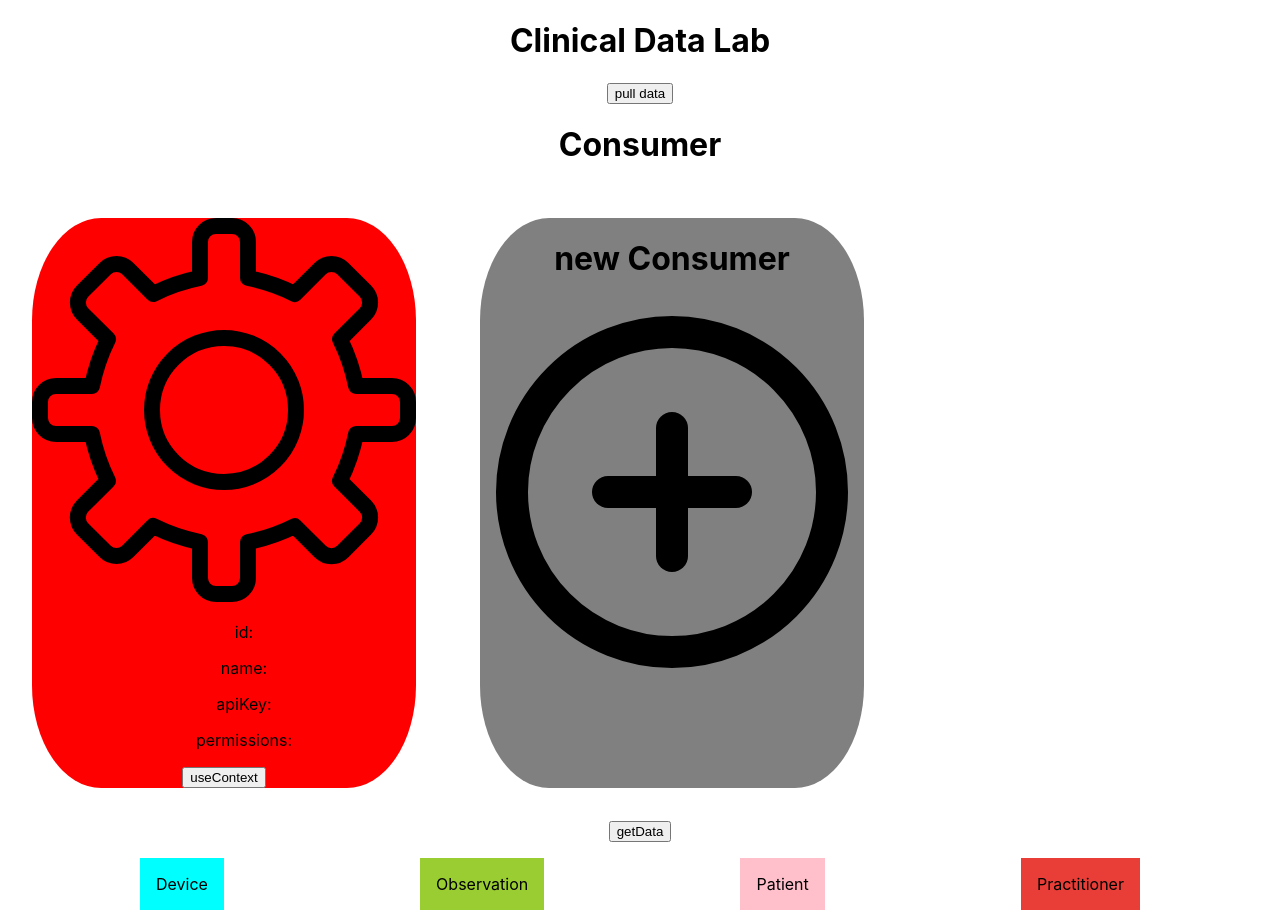
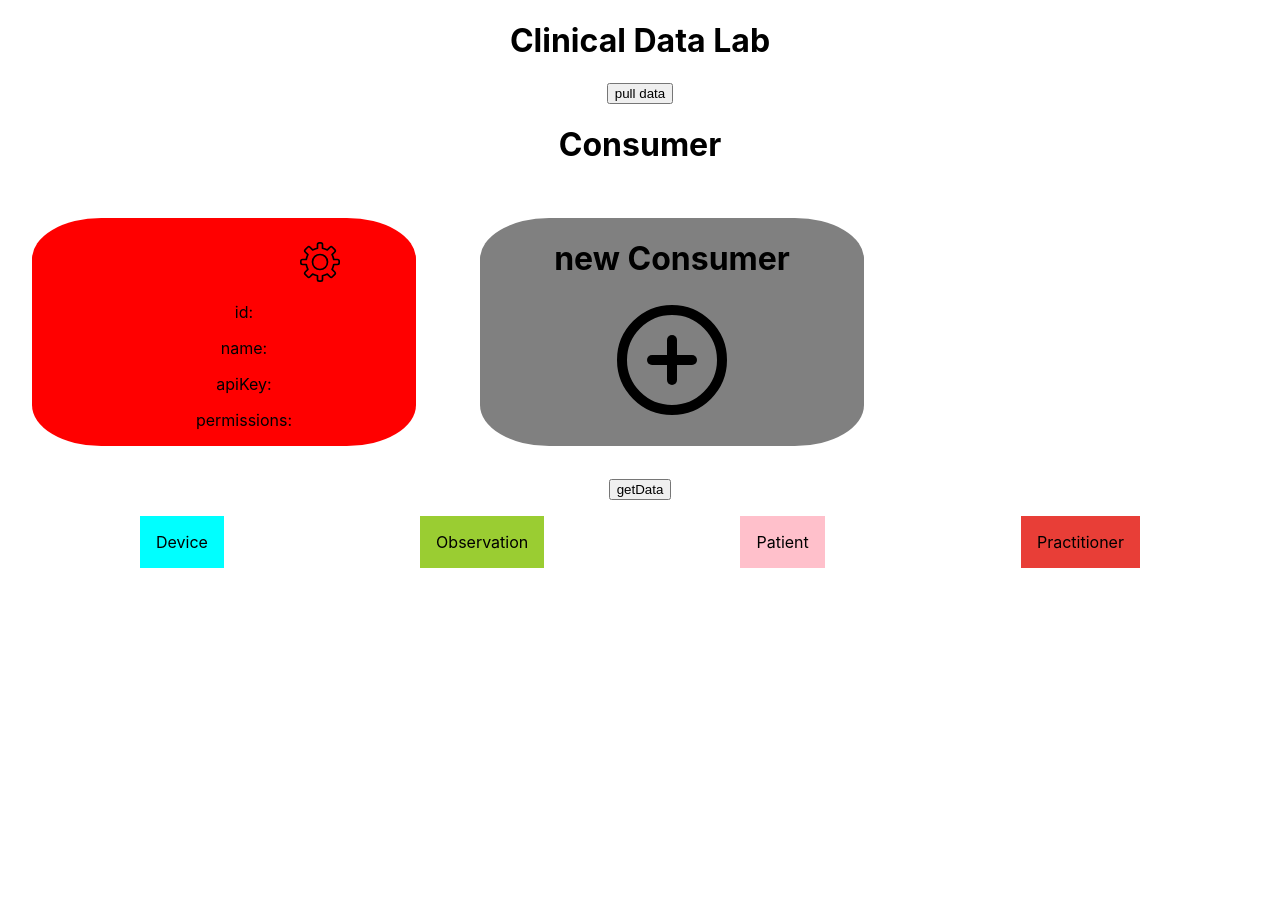
Before and after one commit to AfterSurf/Clinical-Data-Lab-FrontEnd, a React (Create React App) app: page / in a window 1280 px wide. After the commit the page ends 800 px from the top, so only its background shows below. Built offline with nearby package versions, Linux system fonts and the light colour scheme.

Commit message:
buttons überarbeiten

```diff
--- a/src/components/Consumer/Consumer.tsx
+++ b/src/components/Consumer/Consumer.tsx
@@ -4,11 +4,11 @@
 import React, { useState } from "react";
 import "./consumer.css";
 import Modal from '../Modal';
+
 // hooks
 import { getPermissions} from "../../hooks/getPermissions"
 import {AccessContextConsumer} from "../../context/accesContext"
 import NewConsumer from './newConsumer'
-import editImage from "../../icons/edit.svg";
 require('dotenv').config();
 
 
@@ -16,6 +16,7 @@ function Consumer() {
     const host = process.env.REACT_APP_HOST
 
     const [consumerData, setConsumerData] = useState([[""]]);
+    const [isActive, setActive] = useState(false);
 
     const getConsumerData = async(e:any) => {
         const requestOptionsGet = {
@@ -40,19 +41,21 @@ function Consumer() {
         <AccessContextConsumer>
         {(context: any) => (
           <div className="consumerHead" > {consumerData.map(station => (
-            <div className="consumer" key={station[0]}>
+
+            <div className={"consumer"} key={station[0]} onClick={() =>{
+              context.toggleAccess({access: getPermissions(station[3].toString())})}
+            }>
               <Modal type={"edit"} data={""}/>
               <ul>id: {station[0]}</ul>
               <ul>name: {station[1]}</ul>
               <ul>apiKey: {station[2]}</ul>
-              <ul>permissions: {station[3]}</ul>
-              <button onClick={() => context.toggleAccess({access: getPermissions(station[3].toString())})}>
-                  useContext
-              </button>
+              <ul>permissions: {(station[3])}</ul>
             </div>
+
           ))}
             <NewConsumer/>
           </div>
+
         )}
         </AccessContextConsumer>
       </div>
--- a/src/components/Consumer/consumer.css
+++ b/src/components/Consumer/consumer.css
@@ -1,10 +1,22 @@
-
+.active {
+    border-style: dotted;
+}
 .consumer {
     background-color: red;
     margin: 2rem;
     min-width: 18rem;
     width: 30%;
     border-radius: 18%;
+    /* border-style: dotted;  */
+}
+
+.activeConsumer {
+    background-color: red;
+    margin: 2rem;
+    min-width: 18rem;
+    width: 30%;
+    border-radius: 18%;
+    border-style: dotted;
 }
 
 .newConsumer {
--- a/src/components/Modal.tsx
+++ b/src/components/Modal.tsx
@@ -2,7 +2,8 @@
 
 import React, {useState} from 'react';
 import Modal from 'react-modal';
-import getPermissionsDisplay from "../hooks/getPermissions"
+import getPermissions from "../hooks/getPermissions"
+import './modal.css'
 
 // new consumer
 import plusImage from "../icons/plus.svg";
@@ -34,7 +35,7 @@ function ModalInFunctionalComponent(props: any){
     const setModalIsOpenToFalse =()=>{
         setModalIsOpen(false)
     }
-    const permissions = getPermissionsDisplay(props.data);
+    const permissions = getPermissions(props.data);
     // console.log("props-data: ",props.data)
     // console.log("permissions[0]", permissions[0])
     // console.log("permissions[1]", permissions[1])
@@ -45,7 +46,7 @@ function ModalInFunctionalComponent(props: any){
     if(props.type === "new") {
         return(
             <>
-                <img onClick={setModalIsOpenToTrue} src={plusImage}/>
+                <img className="imagePlus" onClick={setModalIsOpenToTrue} src={plusImage}/>
                 <Modal isOpen={modalIsOpen} style={customStyles} onRequestClose={()=> setModalIsOpen(false)} ariaHideApp={false}>
                 <button onClick={setModalIsOpenToFalse}>x</button>
                 <Form text="create a new consumer"/>
@@ -59,7 +60,7 @@ function ModalInFunctionalComponent(props: any){
     if(props.type === "edit") {
         return(
             <>
-                <img className="image" onClick={setModalIsOpenToTrue} src={editImage}/>
+                <img className="imageEdit" onClick={setModalIsOpenToTrue} src={editImage}/>
                 <Modal isOpen={modalIsOpen} style={customStyles} onRequestClose={()=> setModalIsOpen(false)} ariaHideApp={false}>
                 <button onClick={setModalIsOpenToFalse}>x</button>
                 <Form text="edit your consumer"/>
--- a/src/components/modal.css
+++ b/src/components/modal.css
@@ -1,4 +1,11 @@
-.image {
-    height: 10vh;
-    margin-right: 50%;
+.imageEdit {
+    padding-top: 1.5rem;
+    height: 5vh;
+    margin-left: 50%;
 }
+
+.imagePlus {
+    padding: 0 1.5rem;
+    height: 15vh;
+    /* margin-left: 50%; */
+}
```
